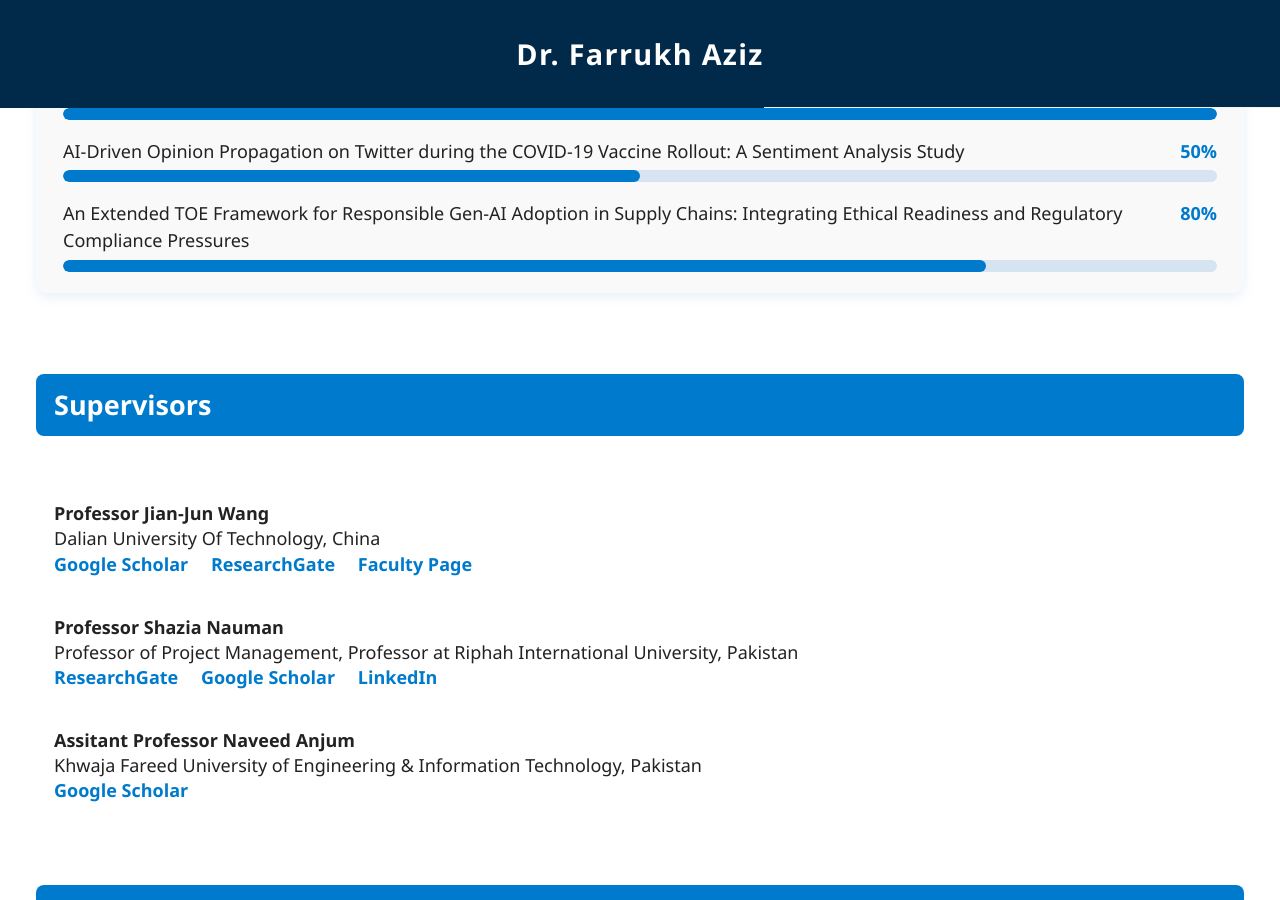
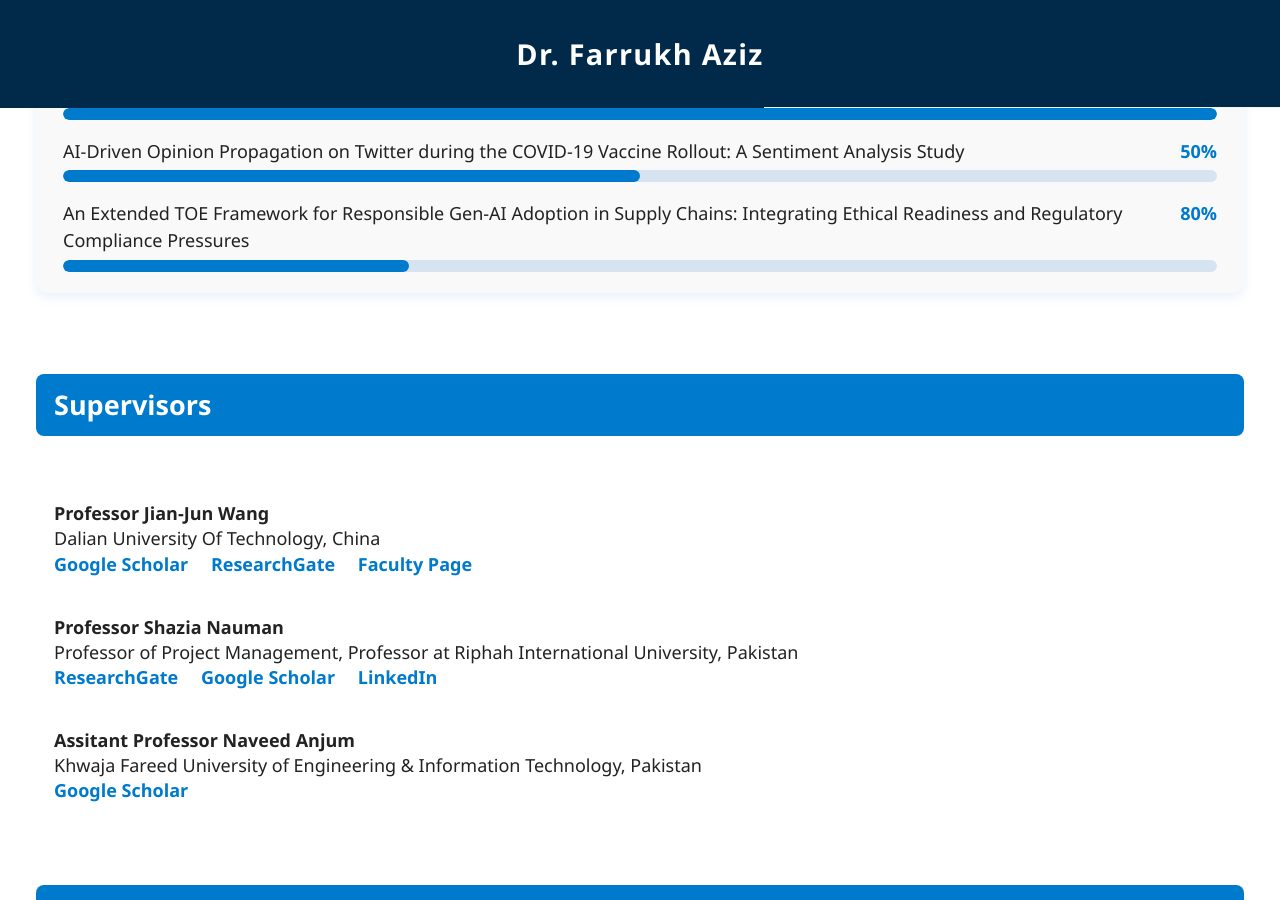
Before and after one commit to engrfarrukhaziz/engrfarrukhaziz.github.io, a Jekyll site: the page built from _pages/about.md, in a window 1280 px wide and 900 px high, scrolled down 2167 px. Built offline with Jekyll 4.4.1, drawn with Linux system fonts in a browser that asks for light colours.

Commit message:
Update default.html

```diff
--- a/_layouts/default.html
+++ b/_layouts/default.html
@@ -437,7 +437,7 @@ layout: compress
         <span style="font-weight: 600; color: #007acc;">80%</span>
       </div>
       <div style="background: #d6e4f2; border-radius: 8px; height: 12px; overflow: hidden;">
-        <div style="width: 80%; background: #007acc; height: 100%; border-radius: 8px;"></div>
+        <div style="width: 30%; background: #007acc; height: 100%; border-radius: 8px;"></div>
       </div>
     </div>
   </div>
```
